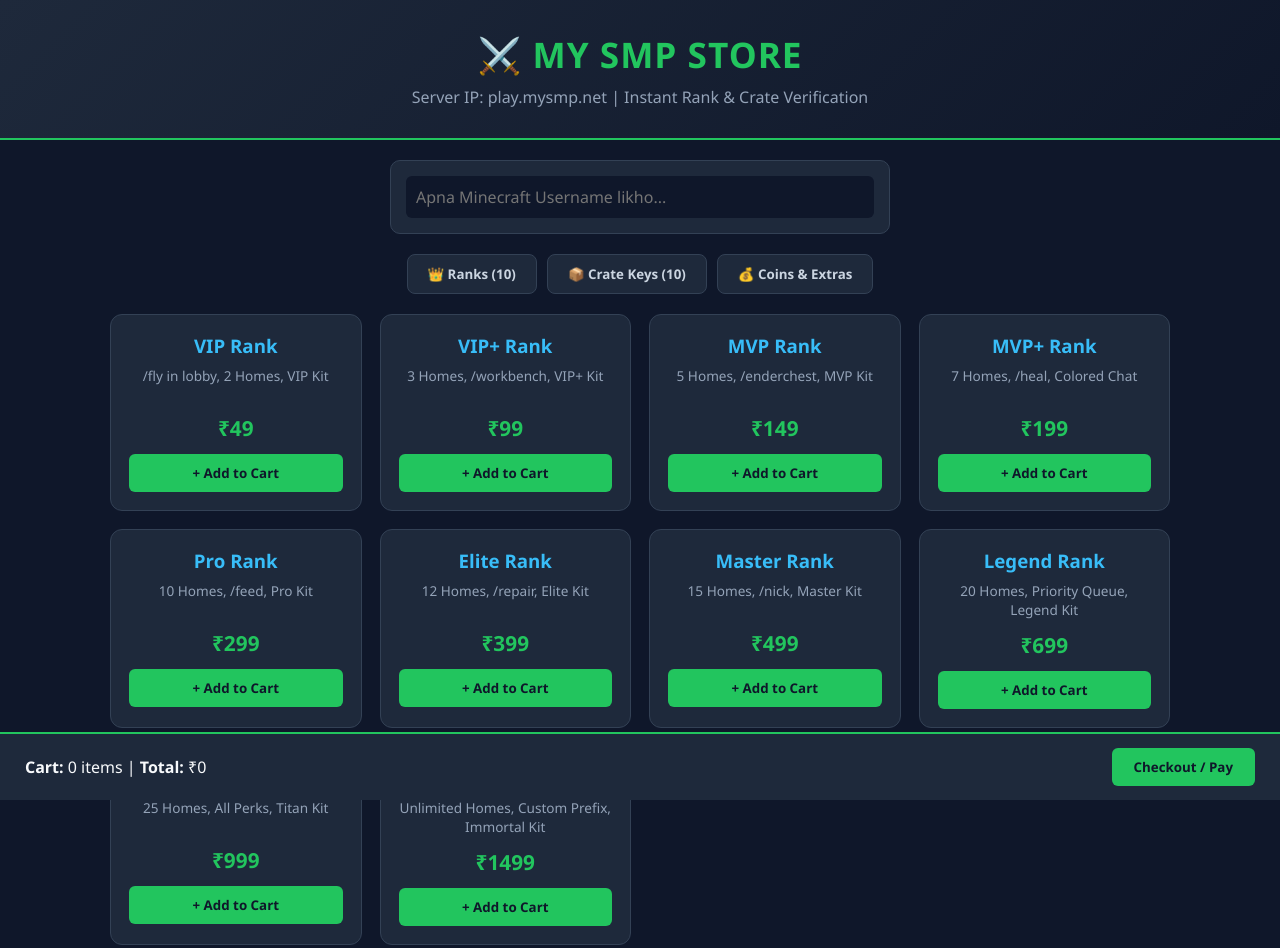
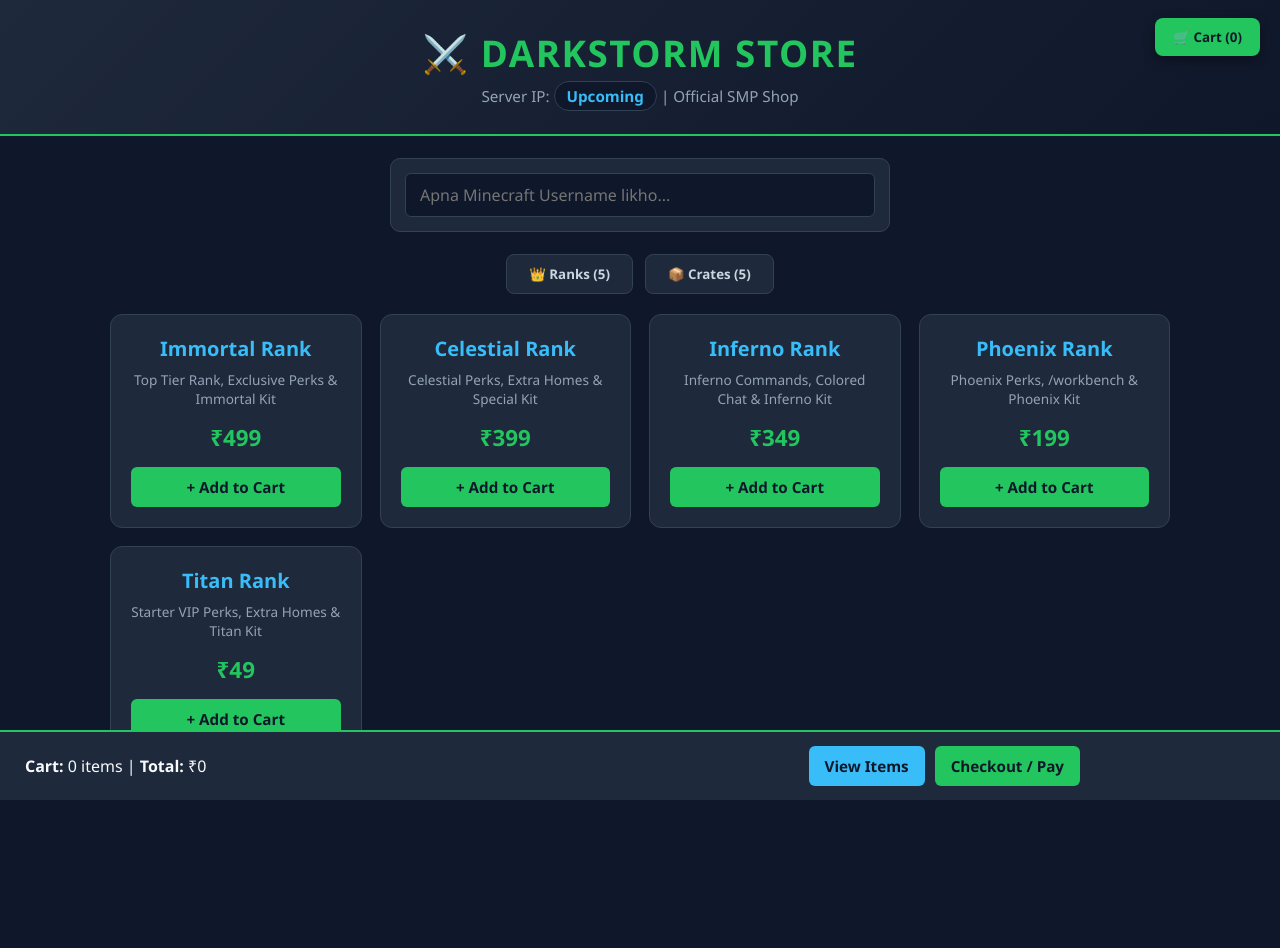
Before and after one commit to tguruji68/DARKSTORM-store, a plain HTML site: page index.html in a window 1280 px wide. After the commit the page ends 870 px from the top, so only its background shows below. Drawn offline with Linux system fonts and the light colour scheme.

Commit message:
Update index.html

```diff
--- a/index.html
+++ b/index.html
@@ -3,40 +3,63 @@
 <head>
   <meta charset="UTF-8" />
   <meta name="viewport" content="width=device-width, initial-scale=1.0" />
-  <title>SMP Store - Official Server Shop</title>
+  <title>DARKSTORM Store - Official Server Shop</title>
   <style>
     * { box-sizing: border-box; margin: 0; padding: 0; font-family: 'Segoe UI', sans-serif; }
-    body { background: #0f172a; color: #f8fafc; padding-bottom: 90px; }
-    header { background: linear-gradient(135deg, #1e293b, #0f172a); padding: 30px 20px; text-align: center; border-bottom: 2px solid #22c55e; }
-    header h1 { font-size: 2.2rem; color: #22c55e; letter-spacing: 1px; }
-    header p { color: #94a3b8; margin-top: 8px; }
-    .player-box { max-width: 500px; margin: 20px auto; background: #1e293b; padding: 15px; border-radius: 10px; display: flex; gap: 10px; border: 1px solid #334155; }
-    .player-box input { flex: 1; padding: 10px; border-radius: 6px; border: none; background: #0f172a; color: #fff; outline: none; font-size: 1rem; }
-    .tabs { display: flex; justify-content: center; gap: 10px; margin: 20px auto; flex-wrap: wrap; padding: 0 15px; }
-    .tab-btn { background: #1e293b; color: #cbd5e1; border: 1px solid #334155; padding: 10px 20px; border-radius: 8px; cursor: pointer; font-weight: bold; transition: 0.2s; }
+    body { background: #0f172a; color: #f8fafc; padding-bottom: 110px; }
+
+    header { background: linear-gradient(135deg, #1e293b, #0f172a); padding: 28px 20px; text-align: center; border-bottom: 2px solid #22c55e; position: relative; }
+    header h1 { font-size: 2.3rem; color: #22c55e; letter-spacing: 1.5px; text-transform: uppercase; }
+    header p { color: #94a3b8; margin-top: 8px; font-size: 0.95rem; }
+    .ip-badge { background: #0f172a; color: #38bdf8; padding: 4px 12px; border-radius: 20px; border: 1px solid #334155; font-weight: bold; }
+
+    /* Top Right Cart Button */
+    .top-cart-btn { position: fixed; top: 18px; right: 20px; background: #22c55e; color: #0f172a; border: none; padding: 10px 18px; border-radius: 8px; font-weight: bold; cursor: pointer; z-index: 150; box-shadow: 0 4px 12px rgba(0,0,0,0.4); }
+    .top-cart-btn:hover { background: #16a34a; }
+
+    .player-box { max-width: 500px; margin: 22px auto; background: #1e293b; padding: 14px; border-radius: 10px; display: flex; gap: 10px; border: 1px solid #334155; }
+    .player-box input { flex: 1; padding: 10px 14px; border-radius: 6px; border: 1px solid #334155; background: #0f172a; color: #fff; outline: none; font-size: 1rem; }
+    .player-box input:focus { border-color: #22c55e; }
+
+    .tabs { display: flex; justify-content: center; gap: 12px; margin: 20px auto; flex-wrap: wrap; padding: 0 15px; }
+    .tab-btn { background: #1e293b; color: #cbd5e1; border: 1px solid #334155; padding: 10px 22px; border-radius: 8px; cursor: pointer; font-weight: bold; transition: 0.2s; }
     .tab-btn.active, .tab-btn:hover { background: #22c55e; color: #0f172a; border-color: #22c55e; }
+
     .container { max-width: 1100px; margin: 0 auto; padding: 0 20px; }
     .grid { display: grid; grid-template-columns: repeat(auto-fill, minmax(220px, 1fr)); gap: 18px; }
-    .card { background: #1e293b; border: 1px solid #334155; border-radius: 12px; padding: 18px; text-align: center; transition: 0.2s; }
+    .card { background: #1e293b; border: 1px solid #334155; border-radius: 12px; padding: 20px; text-align: center; transition: 0.2s; }
     .card:hover { transform: translateY(-4px); border-color: #22c55e; }
-    .card h3 { color: #38bdf8; margin-bottom: 8px; }
-    .card p { font-size: 0.85rem; color: #94a3b8; margin-bottom: 12px; min-height: 36px; }
-    .price { font-size: 1.3rem; font-weight: bold; color: #22c55e; margin-bottom: 12px; }
-    .buy-btn { background: #22c55e; color: #0f172a; border: none; padding: 10px 16px; border-radius: 6px; font-weight: bold; cursor: pointer; width: 100%; transition: 0.2s; }
+    .card h3 { color: #38bdf8; margin-bottom: 8px; font-size: 1.25rem; }
+    .card p { font-size: 0.85rem; color: #94a3b8; margin-bottom: 14px; min-height: 36px; }
+    .price { font-size: 1.4rem; font-weight: bold; color: #22c55e; margin-bottom: 14px; }
+    .buy-btn { background: #22c55e; color: #0f172a; border: none; padding: 10px 16px; border-radius: 6px; font-weight: bold; cursor: pointer; width: 100%; transition: 0.2s; font-size: 0.95rem; }
     .buy-btn:hover { background: #16a34a; }
-    .cart-bar { position: fixed; bottom: 0; left: 0; right: 0; background: #1e293b; border-top: 2px solid #22c55e; padding: 14px 25px; display: flex; justify-content: space-between; align-items: center; z-index: 100; }
-    .modal { display: none; position: fixed; inset: 0; background: rgba(0,0,0,0.8); justify-content: center; align-items: center; padding: 20px; z-index: 200; }
-    .modal-content { background: #1e293b; padding: 25px; border-radius: 12px; max-width: 420px; width: 100%; border: 1px solid #22c55e; text-align: center; }
-    .modal-content h2 { color: #22c55e; margin-bottom: 10px; }
-    .order-summary { background: #0f172a; padding: 12px; border-radius: 8px; text-align: left; font-size: 0.9rem; margin: 12px 0; color: #e2e8f0; }
-    .close-btn { background: #ef4444; color: #fff; border: none; padding: 8px 14px; border-radius: 6px; cursor: pointer; margin-top: 10px; }
+
+    /* Bottom Bar Adjusted to Avoid Netlify Badge Overlap */
+    .cart-bar { position: fixed; bottom: 0; left: 0; right: 0; background: #1e293b; border-top: 2px solid #22c55e; padding: 14px 200px 14px 25px; display: flex; justify-content: space-between; align-items: center; z-index: 100; flex-wrap: wrap; gap: 10px; }
+    @media (max-width: 768px) {
+      .cart-bar { padding: 12px 15px 55px 15px; }
+    }
+
+    /* Modals */
+    .modal { display: none; position: fixed; inset: 0; background: rgba(0,0,0,0.85); justify-content: center; align-items: center; padding: 15px; z-index: 250; overflow-y: auto; }
+    .modal-content { background: #1e293b; padding: 22px; border-radius: 12px; max-width: 440px; width: 100%; border: 1px solid #22c55e; text-align: center; max-height: 92vh; overflow-y: auto; }
+    .modal-content h2 { color: #22c55e; margin-bottom: 8px; }
+    .order-summary { background: #0f172a; padding: 12px; border-radius: 8px; text-align: left; font-size: 0.9rem; margin: 12px 0; color: #e2e8f0; border: 1px solid #334155; }
+    .cart-item-row { display: flex; justify-content: space-between; align-items: center; padding: 6px 0; border-bottom: 1px solid #1e293b; }
+    .remove-btn { background: #ef4444; color: white; border: none; padding: 2px 7px; border-radius: 4px; cursor: pointer; font-size: 0.75rem; }
+    .qr-box { background: #fff; padding: 10px; border-radius: 10px; display: inline-block; margin: 10px 0; }
+    .qr-box img { width: 170px; height: 170px; display: block; }
+    .close-btn { background: #ef4444; color: #fff; border: none; padding: 8px 16px; border-radius: 6px; cursor: pointer; margin-top: 10px; font-weight: bold; }
   </style>
 </head>
 <body>
 
+  <button class="top-cart-btn" onclick="openCartModal()">🛒 Cart (<span id="top-cart-count">0</span>)</button>
+
   <header>
-    <h1>⚔️ MY SMP STORE</h1>
-    <p>Server IP: play.mysmp.net | Instant Rank & Crate Verification</p>
+    <h1>⚔️ DARKSTORM STORE</h1>
+    <p>Server IP: <span class="ip-badge">Upcoming</span> | Official SMP Shop</p>
   </header>
 
   <div class="player-box">
@@ -44,9 +67,8 @@
   </div>
 
   <div class="tabs">
-    <button class="tab-btn active" onclick="showCategory('ranks', this)">👑 Ranks (10)</button>
-    <button class="tab-btn" onclick="showCategory('crates', this)">📦 Crate Keys (10)</button>
-    <button class="tab-btn" onclick="showCategory('extras', this)">💰 Coins & Extras</button>
+    <button class="tab-btn active" onclick="showCategory('ranks', this)">👑 Ranks (5)</button>
+    <button class="tab-btn" onclick="showCategory('crates', this)">📦 Crates (5)</button>
   </div>
 
   <div class="container">
@@ -58,17 +80,37 @@
       <strong>Cart:</strong> <span id="cart-count">0</span> items |
       <strong>Total:</strong> ₹<span id="cart-total">0</span>
     </div>
-    <div>
-      <button class="buy-btn" style="width:auto; padding:10px 22px;" onclick="openCheckout()">Checkout / Pay</button>
+    <div style="display:flex; gap:10px;">
+      <button class="buy-btn" style="width:auto; background:#38bdf8;" onclick="openCartModal()">View Items</button>
+      <button class="buy-btn" style="width:auto;" onclick="openCheckout()">Checkout / Pay</button>
     </div>
   </div>
 
+  <!-- Cart Items Modal -->
+  <div class="modal" id="cart-modal">
+    <div class="modal-content">
+      <h2>🛒 Tumhara Cart</h2>
+      <div class="order-summary" id="cart-items-list"></div>
+      <button class="buy-btn" onclick="closeCartModal(); openCheckout();">Proceed to Pay</button>
+      <br>
+      <button class="close-btn" onclick="closeCartModal()">Close</button>
+    </div>
+  </div>
+
+  <!-- Checkout & QR Modal -->
   <div class="modal" id="checkout-modal">
     <div class="modal-content">
       <h2>UPI / Discord Checkout</h2>
-      <p style="font-size:0.9rem; color:#94a3b8;">1. Niche di gayi UPI ID par pay karein.<br>2. Order details copy karke Discord ticket mein screenshot bhejein.</p>
+      <p style="font-size:0.85rem; color:#94a3b8;">1. QR scan karein ya UPI ID par pay karein.<br>2. Order copy karke Discord ticket mein screenshot bhejein.</p>
+
+      <div class="qr-box">
+        <img id="upi-qr-img" src="" alt="UPI QR Code" />
+      </div>
+
+      <p style="margin: 6px 0; font-weight: bold; color: #38bdf8; font-size: 1.05rem;">UPI ID: 8092102954@fam</p>
+
       <div class="order-summary" id="order-details"></div>
-      <p style="margin: 10px 0; font-weight: bold; color: #38bdf8;">UPI ID: yourname@upi</p>
+
       <button class="buy-btn" onclick="copyOrder()">📋 Copy Order & Open Discord</button>
       <br>
       <button class="close-btn" onclick="closeCheckout()">Close</button>
@@ -76,39 +118,24 @@
   </div>
 
   <script>
-    // Yahan apna Discord Invite Link daal sakte ho
+    // Apna Discord Invite Link yahan zaroor daal dena
     const DISCORD_INVITE = "https://discord.gg/yourserver";
+    const UPI_ID = "8092102954@fam";
 
     const storeData = {
       ranks: [
-        { name: "VIP Rank", price: 49, desc: "/fly in lobby, 2 Homes, VIP Kit" },
-        { name: "VIP+ Rank", price: 99, desc: "3 Homes, /workbench, VIP+ Kit" },
-        { name: "MVP Rank", price: 149, desc: "5 Homes, /enderchest, MVP Kit" },
-        { name: "MVP+ Rank", price: 199, desc: "7 Homes, /heal, Colored Chat" },
-        { name: "Pro Rank", price: 299, desc: "10 Homes, /feed, Pro Kit" },
-        { name: "Elite Rank", price: 399, desc: "12 Homes, /repair, Elite Kit" },
-        { name: "Master Rank", price: 499, desc: "15 Homes, /nick, Master Kit" },
-        { name: "Legend Rank", price: 699, desc: "20 Homes, Priority Queue, Legend Kit" },
-        { name: "Titan Rank", price: 999, desc: "25 Homes, All Perks, Titan Kit" },
-        { name: "Immortal Rank", price: 1499, desc: "Unlimited Homes, Custom Prefix, Immortal Kit" }
+        { name: "Immortal Rank", price: 499, desc: "Top Tier Rank, Exclusive Perks & Immortal Kit" },
+        { name: "Celestial Rank", price: 399, desc: "Celestial Perks, Extra Homes & Special Kit" },
+        { name: "Inferno Rank", price: 349, desc: "Inferno Commands, Colored Chat & Inferno Kit" },
+        { name: "Phoenix Rank", price: 199, desc: "Phoenix Perks, /workbench & Phoenix Kit" },
+        { name: "Titan Rank", price: 49, desc: "Starter VIP Perks, Extra Homes & Titan Kit" }
       ],
       crates: [
-        { name: "Vote Crate Key", price: 10, desc: "Basic starter gear & resources" },
-        { name: "Common Crate Key", price: 20, desc: "Iron/Diamond tools & food" },
-        { name: "Uncommon Crate Key", price: 35, desc: "Enchanted books & armor" },
-        { name: "Rare Crate Key", price: 50, desc: "Netherite scraps & spawners" },
-        { name: "Epic Crate Key", price: 80, desc: "Custom enchants & rare keys" },
-        { name: "Legendary Crate Key", price: 120, desc: "Full Netherite gear & beacons" },
-        { name: "Mythic Crate Key", price: 160, desc: "OP Boss weapons & totem packs" },
-        { name: "Godly Crate Key", price: 220, desc: "Maxed armor & exclusive tags" },
-        { name: "Dragon Crate Key", price: 300, desc: "Elytra, Dragon Egg & rare items" },
-        { name: "Season Crate Key", price: 400, desc: "Limited edition seasonal items" }
-      ],
-      extras: [
-        { name: "10,000 In-Game Coins", price: 49, desc: "Shop mein use karne ke liye coins" },
-        { name: "50,000 In-Game Coins", price: 199, desc: "Mega coin bundle + bonus" },
-        { name: "Unban Pass", price: 149, desc: "Ek baar ban hatane ke liye" },
-        { name: "Custom Chat Tag", price: 79, desc: "Apne naam ke aage custom tag lagao" }
+        { name: "Soverien Crate", price: 19, desc: "Ultimate Soverien rewards & rare items" },
+        { name: "Berserker Crate", price: 14, desc: "Powerful combat gear & Berserker loot" },
+        { name: "Mythic Crate", price: 9, desc: "Mythic keys, enchantments & resources" },
+        { name: "ElitePhoenix Crate", price: 5, desc: "ElitePhoenix special loot & tools" },
+        { name: "Apex Crate", price: 2, desc: "Starter Apex rewards & surprise items" }
       ]
     };
 
@@ -136,10 +163,43 @@
       updateCart();
     }
 
+    function removeFromCart(index) {
+      cart.splice(index, 1);
+      updateCart();
+      renderCartModal();
+    }
+
     function updateCart() {
       document.getElementById('cart-count').innerText = cart.length;
+      document.getElementById('top-cart-count').innerText = cart.length;
       const total = cart.reduce((sum, item) => sum + item.price, 0);
       document.getElementById('cart-total').innerText = total;
+    }
+
+    function renderCartModal() {
+      const listDiv = document.getElementById('cart-items-list');
+      if (cart.length === 0) {
+        listDiv.innerHTML = "<p style='text-align:center; color:#94a3b8;'>Cart abhi khali hai!</p>";
+        return;
+      }
+      const total = cart.reduce((sum, item) => sum + item.price, 0);
+      let html = cart.map((item, idx) => `
+        <div class="cart-item-row">
+          <span>• ${item.name} (₹${item.price})</span>
+          <button class="remove-btn" onclick="removeFromCart(${idx})">❌</button>
+        </div>
+      `).join('');
+      html += `<div style="margin-top:10px; font-weight:bold; color:#22c55e;">Total: ₹${total}</div>`;
+      listDiv.innerHTML = html;
+    }
+
+    function openCartModal() {
+      renderCartModal();
+      document.getElementById('cart-modal').style.display = 'flex';
+    }
+
+    function closeCartModal() {
+      document.getElementById('cart-modal').style.display = 'none';
     }
 
     function openCheckout() {
@@ -149,6 +209,11 @@
 
       const total = cart.reduce((sum, item) => sum + item.price, 0);
       const itemsList = cart.map(i => `• ${i.name} (₹${i.price})`).join('<br>');
+
+      // Dynamic UPI QR Code with Exact Amount
+      const upiUrl = `upi://pay?pa=${UPI_ID}&pn=DARKSTORM&am=${total}&cu=INR`;
+      document.getElementById('upi-qr-img').src = `https://api.qrserver.com/v1/create-qr-code/?size=200x200&data=${encodeURIComponent(upiUrl)}`;
+
       document.getElementById('order-details').innerHTML = `
         <strong>Player:</strong> ${user}<br>
         <strong>Items:</strong><br>${itemsList}<br>
@@ -165,9 +230,9 @@
     function copyOrder() {
       const user = document.getElementById('username').value.trim();
       const total = cart.reduce((sum, item) => sum + item.price, 0);
-      const text = `Minecraft Username: ${user}\nItems: ${cart.map(i => i.name).join(', ')}\nTotal Paid: ₹${total}`;
+      const text = `⚔️ DARKSTORM STORE ORDER ⚔️\nMinecraft Username: ${user}\nItems: ${cart.map(i => i.name).join(', ')}\nTotal Paid: ₹${total}`;
       navigator.clipboard.writeText(text);
-      alert("Order details copy ho gayi hain! Ab Discord ticket mein paste karein.");
+      alert("Order details copy ho gayi hain! Ab Discord ticket mein paste karein aur payment screenshot bhejein.");
       window.open(DISCORD_INVITE, '_blank');
     }
 
```
